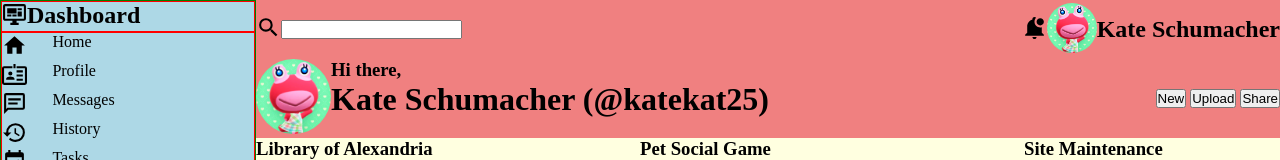
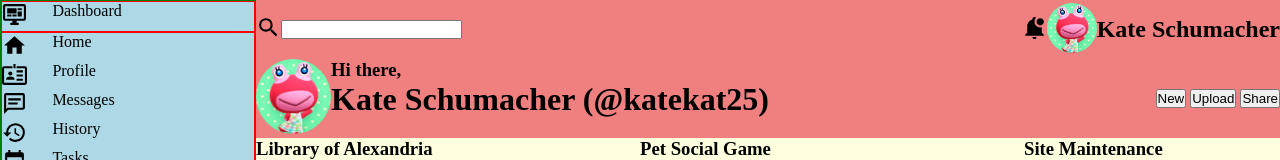
Before and after one commit to katekat25/admin-dashboard, a plain HTML site: page index.html in a window 1280 px wide. Shown: the top 160 px of the page. Drawn offline with Linux system fonts and the light colour scheme.

Commit message:
Make dashboard a ul item

```diff
--- a/index.html
+++ b/index.html
@@ -11,12 +11,12 @@
 <body>
     <div class="container">
         <div class="sidebar">
-            <div class="logo">
-                <div class="logo-icon">
+            <ul class="logo">
+                <li class="logo-icon">
                     <img src="assets/dashboard.svg">
-                </div>
-                <h2 class="logo-text">Dashboard</h2>
-            </div>
+                </li>
+                <li class="logo-text">Dashboard</li>
+            </ul>
             <ul class="sidebar-container-top">
                 <li class="sidebar-icon">
                     <img src="assets/home.svg">
--- a/styles.css
+++ b/styles.css
@@ -38,7 +38,7 @@ img[src$=".svg"] {
     border: 1px solid red;
 }
 
-.sidebar-container-top, .sidebar-container-bottom {
+.sidebar > ul {
     display: grid;
     grid-template-columns: 1fr 4fr;
 }
```
